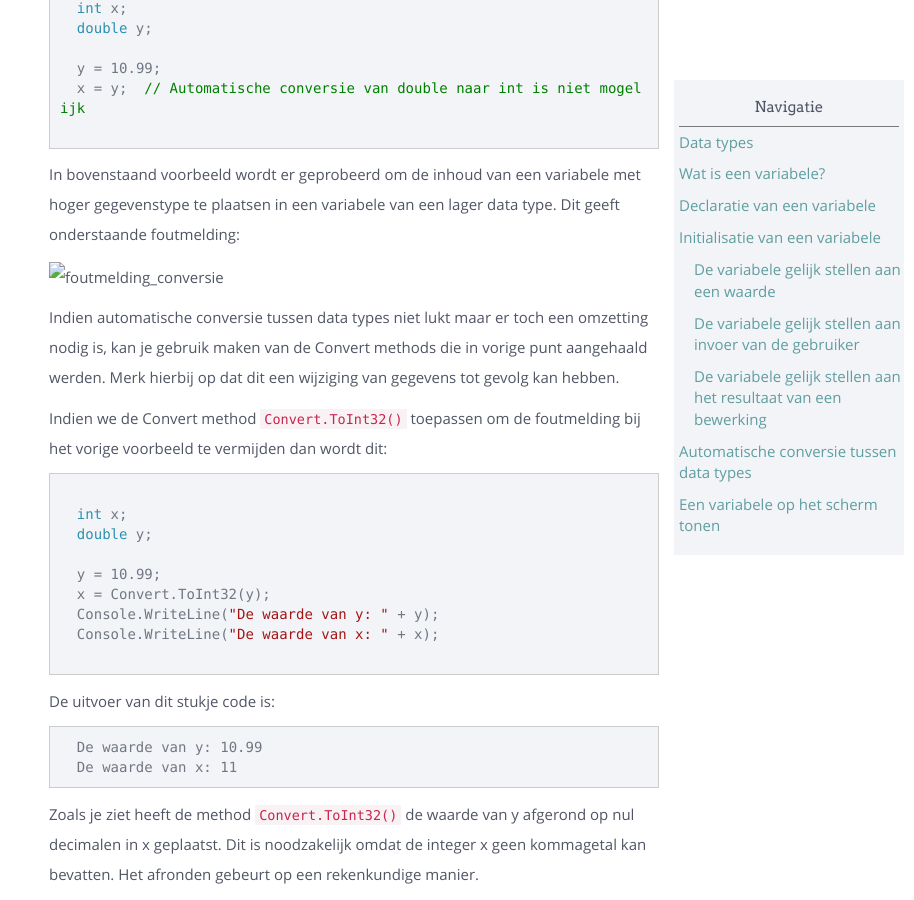
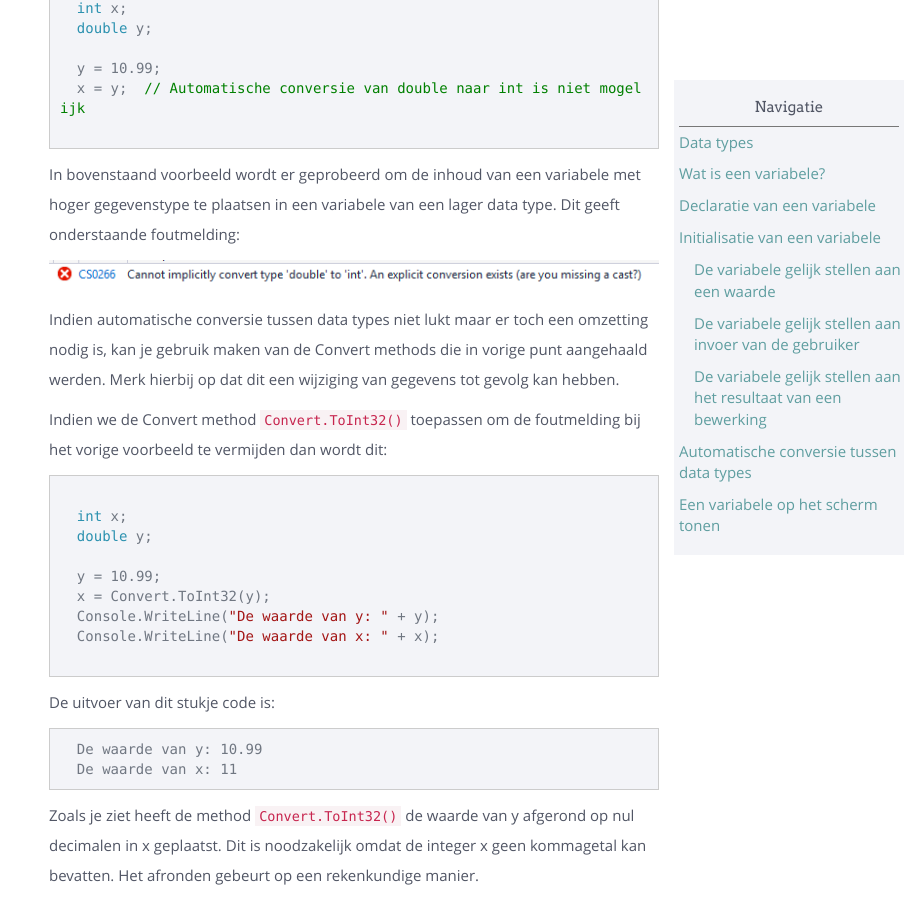
Before and after one commit to sma-it/sma-it.github.io, a Jekyll site: the page built from modules/basics/_posts/2000-01-03-data_types.md, in a window 1280 px wide and 900 px high, scrolled down 4249 px. Shown: the whole window, without its empty margins (366-1280 px from the left). Built offline with Jekyll 4.4.1, drawn with Linux system fonts in a browser that asks for light colours; nearby versions of some CDN libraries.

Commit message:
Added/changed content

```diff
--- a/modules/basics/_posts/2000-01-03-data_types.md
+++ b/modules/basics/_posts/2000-01-03-data_types.md
@@ -10,7 +10,7 @@
 
 C# maakt gebruik van data types, of gegevenstypes, om met deze verschillende soorten gegevens te werken. Hieronder vind je een overzicht van de gegevenstypes die in de cursus gebruikt zullen worden.
 
-![tabel_datatypes](/img/data_types/tabel_datatypes.png)
+![tabel_datatypes](/img/data_types/tabel_datatypes.PNG)
 
 
 ## Wat is een variabele?
@@ -157,7 +157,7 @@
 
 In bovenstaand voorbeeld wordt er geprobeerd om de inhoud van een variabele met hoger gegevenstype te plaatsen in een variabele van een lager data type. Dit geeft onderstaande foutmelding:
 
-![foutmelding_conversie](/img/data_types/foutmelding_conversie.png)
+![foutmelding_conversie](/img/data_types/foutmelding_conversie.PNG)
 
 Indien automatische conversie tussen data types niet lukt maar er toch een omzetting nodig is, kan je gebruik maken van de Convert methods die in vorige punt aangehaald werden. Merk hierbij op dat dit een wijziging van gegevens tot gevolg kan hebben.
 
```
Also changed, not shown: img/data_types/foutmelding_conversie.png (added).
